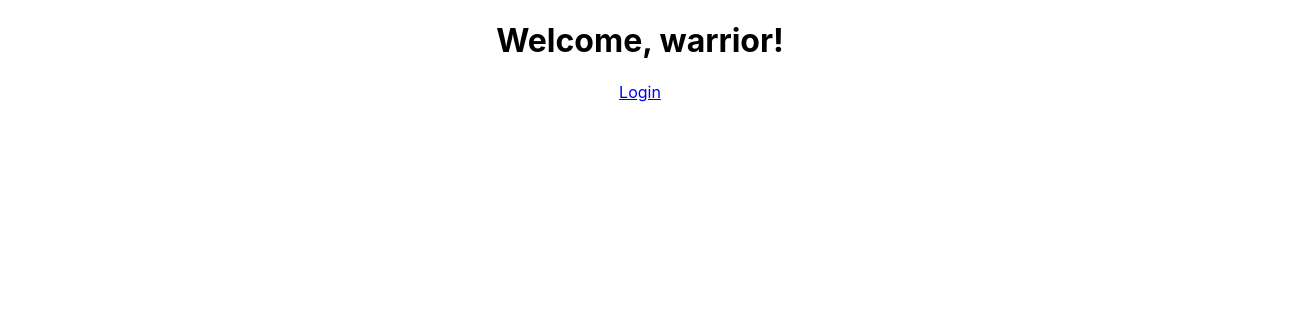
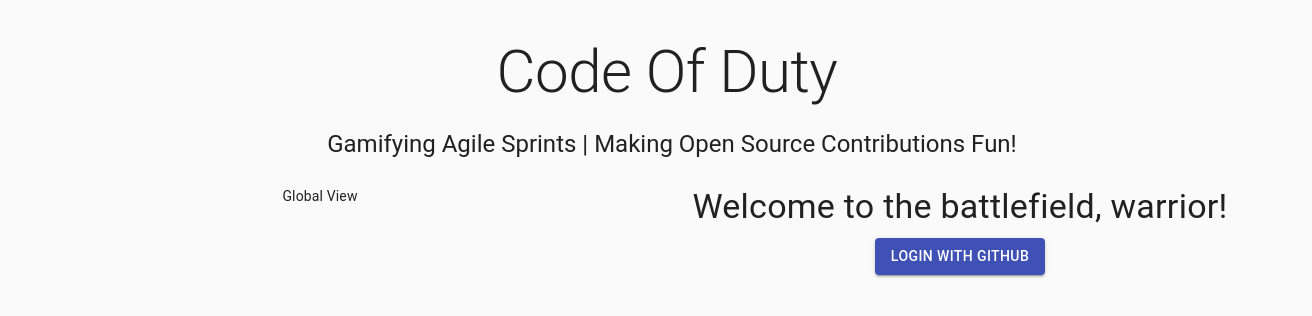
Before and after one commit to MLH-Fellowship/CodeOfDuty, a React (Create React App) app in the folder codeofduty-frontend/: page / in a window 1280 px wide. Shown: the top 316 px of the page, 1312 px wide, since content can reach past the window. Built offline with nearby package versions, Linux system fonts and the light colour scheme; no server answers.

Commit message:
Add Material UI Components

```diff
--- a/codeofduty-frontend/package.json
+++ b/codeofduty-frontend/package.json
@@ -3,6 +3,7 @@
   "version": "0.1.0",
   "private": true,
   "dependencies": {
+    "@material-ui/core": "^4.11.0",
     "@testing-library/jest-dom": "^5.11.6",
     "@testing-library/react": "^11.1.2",
     "@testing-library/user-event": "^12.2.2",
--- a/codeofduty-frontend/src/routes/Home.js
+++ b/codeofduty-frontend/src/routes/Home.js
@@ -1,5 +1,6 @@
 import React from 'react';
 import axios from 'axios';
+import { withStyles, CssBaseline, Typography, Grid, Paper, Button } from '@material-ui/core';
 
 const STATUS = {
     INITIAL: "initial",
@@ -7,9 +8,53 @@ const STATUS = {
     AUTHENTICATED: "authenticated"
 };
 
+const style = (theme) => ({
+    root: {
+        height: '95vh',
+        width: '95vw',
+    },
+    header: {
+        marginTop: 20,
+        marginBottom: 20,
+        marginRight: 10,
+        display: 'inline-block'
+    },
+    sub: {
+        marginBottom: 10,
+    },
+    paper: {
+        margin: theme.spacing(2, 4),
+        display: 'flex',
+        flexDirection: 'column',
+        alignItems: 'center',
+        width: '100%'
+    },
+    menu: {
+        display: 'flex',
+        flexDirection: 'row',
+        justifyContent: 'center',
+        width: '100%',
+    },
+    menuItem: {
+        padding: '0 2.5% 0 2.5%'
+    },
+    footer: {
+        position: 'absolute',
+        bottom: 10,
+        overflow: 'hidden',
+    },
+    player: {
+        width: '60%'
+    },
+    permalink: {
+        cursor: 'pointer',
+        paddingRight: '5%'
+    }
+});
+
 class Home extends React.Component {
-    constructor() {
-        super();
+    constructor(props) {
+        super(props);
         this.state = {
             loggedInUser: 'warrior',
             status: STATUS.INITIAL,
@@ -34,20 +79,41 @@ class Home extends React.Component {
                     });
                 })
         }
-      }
+    }
 
     render() {
+        const { classes } = this.props;
+        const { loggedInUser, status } = this.state;
         return (
-            <React.Fragment>
-                <h1>Welcome, {this.state.loggedInUser}!</h1>
-                <a
-                    style={{
-                        display: this.state.status === STATUS.INITIAL ? "inline" : "none"
-                    }}
-                    href={`https://github.com/login/oauth/authorize?client_id=${process.env.REACT_APP_OAUTH_CLIENT_ID}&scope=${process.env.REACT_APP_OAUTH_SCOPES}&redirect_uri=${process.env.REACT_APP_REDIRECT_URI}`}
-                >
-                    Login
-                </a>
+            <React.Fragment component="main" className={classes.root}>
+                <CssBaseline />
+                <div className={classes.paper}>
+                    <span>
+                        <Typography className={classes.header} variant="h2" center="center">
+                            Code Of Duty
+                        </Typography>
+                    </span>
+                    <Typography className={classes.sub} variant="h5" align="center">
+                        Gamifying Agile Sprints | Making Open Source Contributions Fun!
+                    </Typography>
+                </div>
+                <Grid container component="main" className={classes.menu}>
+                    <Grid item xs={6} sm={6} md={6} className={classes.menuItem}>
+                        Global View
+                    </Grid>
+                    <Grid item xs={6} sm={6} md={6} className={classes.menuItem}>
+                        <Typography className={classes.sub} variant="h4" align="center">
+                            Welcome to the battlefield, {loggedInUser}!
+                        </Typography>
+                        {status === STATUS.INITIAL && (<Button
+                            variant="contained"
+                            color="primary"
+                            href={`https://github.com/login/oauth/authorize?client_id=${process.env.REACT_APP_OAUTH_CLIENT_ID}&scope=${process.env.REACT_APP_OAUTH_SCOPES}&redirect_uri=${process.env.REACT_APP_REDIRECT_URI}`}>
+                            Login with GitHub
+                        </Button>)}
+                    </Grid>
+                </Grid>
+
             </React.Fragment>
         )
     }
@@ -55,4 +121,4 @@ class Home extends React.Component {
 
 
 
-export default Home;
+export default (withStyles(style)(Home));
```
Also changed, not shown: 1 other file (tests, documents, lock files or other folders).
